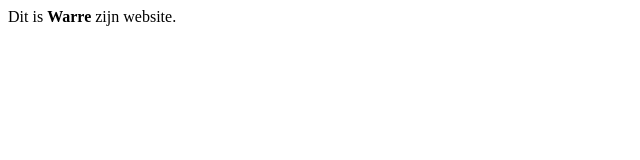
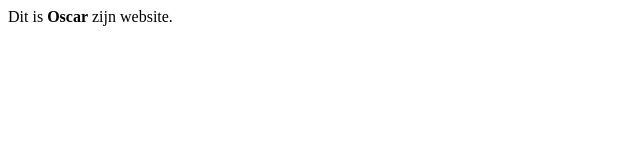
Before and after one commit to Warrefdsfdsfdsfsd/Test, a plain HTML site: page index.html in a window 1280 px wide. Shown: the full height of the page, 0-640 px from the left. Drawn offline with Linux system fonts and the light colour scheme.

Commit message:
Update index.html

```diff
--- a/index.html
+++ b/index.html
@@ -1 +1 @@
-<p>Dit is <strong>Warre</strong> zijn website.</p>
+<p>Dit is <strong>Oscar</strong> zijn website.</p>
```
